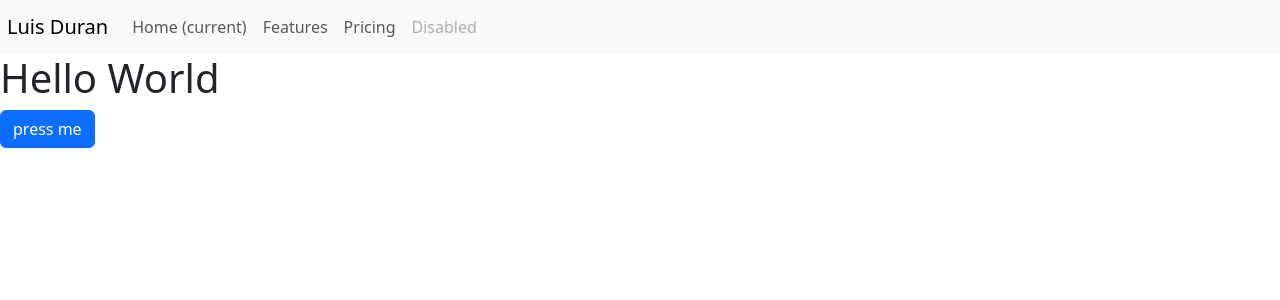
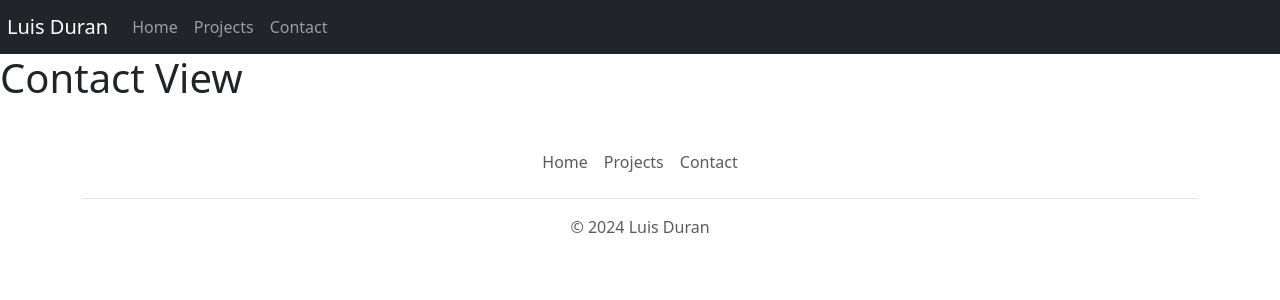
Before and after one commit to AlvaroDuran20/personal-website, a Vue app: page /contact in a window 1280 px wide. Shown: the top 300 px of the page. Built offline with nearby package versions, Linux system fonts and the light colour scheme.

Commit message:
router link and footer

```diff
--- a/package.json
+++ b/package.json
@@ -10,7 +10,8 @@
   "dependencies": {
     "bootstrap": "^5.3.3",
     "core-js": "^3.8.3",
-    "vue": "^3.2.13"
+    "vue": "^3.2.13",
+    "vue-router": "^4.4.5"
   },
   "devDependencies": {
     "@babel/core": "^7.12.16",
--- a/src/App.vue
+++ b/src/App.vue
@@ -1,10 +1,11 @@
 <template>
   <navigation-bar></navigation-bar>
-  <h1>{{ message }}</h1>
-  <button @click="showAlert" class="btn btn-primary">press me</button>
+  <router-view></router-view>
+  <footer-view></footer-view>
 </template>
 
 <script>
+
   export default {
     data() {
       return {
--- /dev/null
+++ b/src/components/Contact/ContactView.vue
@@ -0,0 +1,10 @@
+<template>
+    <h1>Contact View</h1>
+</template>
+<script>
+export default {
+    data() {
+        return {}
+    }
+}
+</script>
--- /dev/null
+++ b/src/components/FooterView.vue
@@ -0,0 +1,16 @@
+<template>
+    <div class="container">
+  <footer class="py-3 my-4">
+    <ul class="nav justify-content-center border-bottom pb-3 mb-3">
+      <li class="nav-item"><RouterLink to="/" class="nav-link px-2 text-body-secondary">Home</RouterLink></li>
+      <li class="nav-item"><RouterLink to="/projects" class="nav-link px-2 text-body-secondary">Projects</RouterLink></li>
+      <li class="nav-item"><RouterLink to="/contact" class="nav-link px-2 text-body-secondary">Contact</RouterLink></li>
+    </ul>
+    <p class="text-center text-body-secondary">© 2024 Luis Duran</p>
+  </footer>
+</div>
+</template>
+<script>
+
+export default {};
+</script>
--- /dev/null
+++ b/src/components/Home/HomeView.vue
@@ -0,0 +1,10 @@
+<template>
+    <h1>Home View</h1>
+</template>
+<script>
+export default {
+    data() {
+        return {}
+    }
+}
+</script>
--- a/src/components/NavigationBar.vue
+++ b/src/components/NavigationBar.vue
@@ -1,22 +1,19 @@
 <template>
-    <nav class="navbar navbar-expand-lg navbar-light bg-light">
-  <a class="navbar-brand" href="#">{{ brand }}</a>
+    <nav class="navbar navbar-expand-lg navbar-dark bg-dark">
+  <RouterLink to="/" class="navbar-brand" href="#">{{ brand }}</RouterLink>
   <button class="navbar-toggler" type="button" data-toggle="collapse" data-target="#navbarNav" aria-controls="navbarNav" aria-expanded="false" aria-label="Toggle navigation">
     <span class="navbar-toggler-icon"></span>
   </button>
   <div class="collapse navbar-collapse" id="navbarNav">
     <ul class="navbar-nav">
       <li class="nav-item active">
-        <a class="nav-link" href="#">Home <span class="sr-only">(current)</span></a>
+        <RouterLink to="/" class="nav-link" href="#">Home</RouterLink>
       </li>
       <li class="nav-item">
-        <a class="nav-link" href="#">Features</a>
+        <RouterLink to="/projects" class="nav-link" href="#">Projects</RouterLink>
       </li>
       <li class="nav-item">
-        <a class="nav-link" href="#">Pricing</a>
-      </li>
-      <li class="nav-item">
-        <a class="nav-link disabled" href="#">Disabled</a>
+        <RouterLink to="/contact" class="nav-link" href="#">Contact</RouterLink>
       </li>
     </ul>
   </div>
--- /dev/null
+++ b/src/components/Projects/ProjectsView.vue
@@ -0,0 +1,10 @@
+<template>
+    <h1>Projects View</h1>
+</template>
+<script>
+export default {
+    data() {
+        return {}
+    }
+}
+</script>
```
Also changed, not shown: src/main.js (+18 -0 lines), 1 other file (tests, documents, lock files or other folders).
